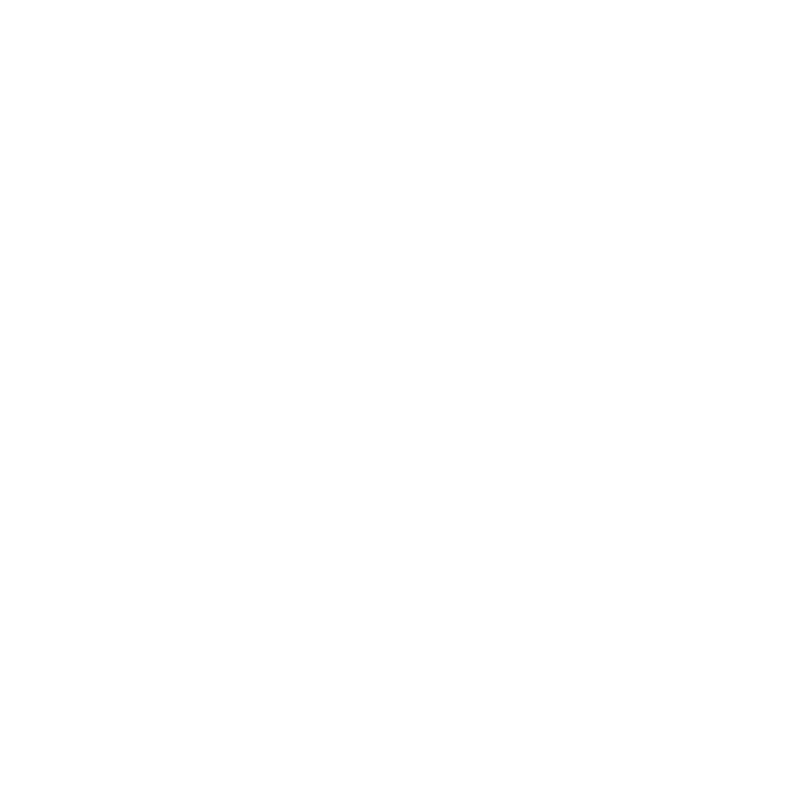
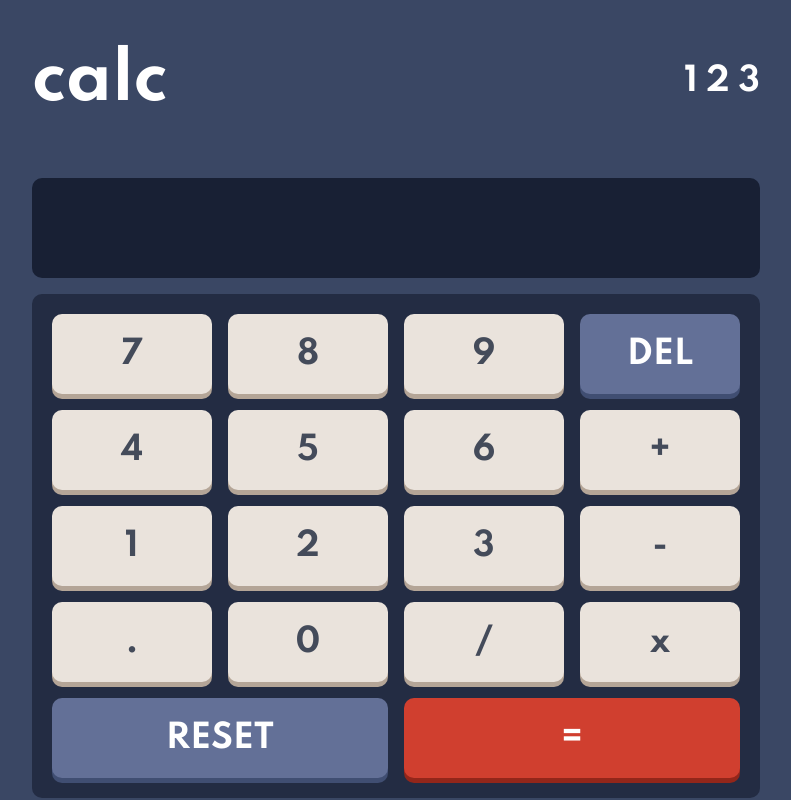
Before and after one commit to Chris-Z-85/calculator-app, a plain HTML site: page index.html in a window 1280 px wide. Shown: the whole page, without its empty margins (244-1035 px from the left). Drawn offline with Linux system fonts and the light colour scheme.

Commit message:
add styles

```diff
--- a/index.html
+++ b/index.html
@@ -4,8 +4,40 @@
     <meta charset="UTF-8" />
     <meta http-equiv="X-UA-Compatible" content="IE=edge" />
     <meta name="viewport" content="width=device-width, initial-scale=1.0" />
+    <link rel="stylesheet" href="style.css" />
     <title>Calculator App</title>
-    <div></div>
   </head>
-  <body></body>
+  <body>
+    <div class="calc">
+      <div class="calc__header">
+        <h1>calc</h1>
+        <div class="calc__theme">
+          <span class="calc__theme_1">1</span>
+          <span class="calc__theme_2">2</span>
+          <span class="calc__theme_3">3</span>
+        </div>
+      </div>
+      <div class="screen"></div>
+      <div class="btns">
+        <div class="btn">7</div>
+        <div class="btn">8</div>
+        <div class="btn">9</div>
+        <div class="btn btn_del">DEL</div>
+        <div class="btn">4</div>
+        <div class="btn">5</div>
+        <div class="btn">6</div>
+        <div class="btn">+</div>
+        <div class="btn">1</div>
+        <div class="btn">2</div>
+        <div class="btn">3</div>
+        <div class="btn">-</div>
+        <div class="btn">.</div>
+        <div class="btn">0</div>
+        <div class="btn">/</div>
+        <div class="btn">x</div>
+        <div class="btn btn_reset">RESET</div>
+        <div class="btn btn_equal">=</div>
+      </div>
+    </div>
+  </body>
 </html>
--- /dev/null
+++ b/style.css
@@ -0,0 +1,103 @@
+@import url("https://fonts.googleapis.com/css2?family=Spartan:wght@700&display=swap");
+
+:root {
+  /* Backgrounds */
+  --bg_main: hsl(222, 26%, 31%);
+  --bg_toggle: hsl(223, 31%, 20%);
+  --bg_screen: hsl(224, 36%, 15%);
+  /* Keys */
+  --key_bg: hsl(225, 21%, 49%);
+  --key_shadow: hsl(224, 28%, 35%);
+  --key_bg_red: hsl(6, 63%, 50%);
+  --key_bg_dark-red: hsl(6, 70%, 34%);
+  --key_bg_light-grayish-orange: hsl(30, 25%, 89%);
+  --key_shadow_grayish-orange: hsl(28, 16%, 65%);
+  /* Text */
+  --tx-very-dark-grayish-blue: hsl(221, 14%, 31%);
+  --tx-white: hsl(0, 0, 100%);
+}
+
+body {
+  margin: unset;
+  box-sizing: unset;
+  padding: unset;
+  font-size: unset;
+  color: unset;
+  text-decoration: unset;
+  background-color: var(--bg_main);
+  display: flex;
+  align-items: center;
+  justify-content: center;
+}
+
+.calc {
+  display: flex;
+  flex-direction: column;
+  align-items: center;
+  justify-content: center;
+  gap: 1rem;
+  color: white;
+  font-family: "Spartan", sans-serif;
+  font-weight: 700;
+  font-size: 32px;
+}
+
+.calc__header {
+  display: flex;
+  align-items: center;
+  justify-content: space-between;
+  width: 100%;
+}
+
+.screen {
+  background-color: var(--bg_screen);
+  width: 100%;
+  height: 100px;
+  border-radius: 10px;
+}
+
+.btns {
+  background: var(--bg_toggle);
+  display: grid;
+  grid-template-columns: repeat(4, 1fr);
+  grid-template-rows: repeat(5, 1fr);
+  gap: 1rem;
+  padding: 20px;
+  border-radius: 10px;
+}
+
+.btn {
+  display: flex;
+  align-items: center;
+  justify-content: center;
+  background: var(--key_bg_light-grayish-orange);
+  box-shadow: 0px 5px var(--key_shadow_grayish-orange);
+  border-radius: 10px;
+  width: 160px;
+  height: 80px;
+  color: var(--tx-very-dark-grayish-blue);
+}
+
+.btn_del {
+  background: var(--key_bg);
+  color: white;
+  box-shadow: 0px 5px var(--key_shadow);
+}
+
+.btn_reset {
+  background: var(--key_bg);
+  grid-column-start: 1;
+  grid-column-end: 3;
+  width: 100%;
+  color: white;
+  box-shadow: 0px 5px var(--key_shadow);
+}
+
+.btn_equal {
+  background: var(--key_bg_red);
+  grid-column-start: 3;
+  grid-column-end: 5;
+  width: 100%;
+  color: white;
+  box-shadow: 0px 5px var(--key_bg_dark-red);
+}
```
